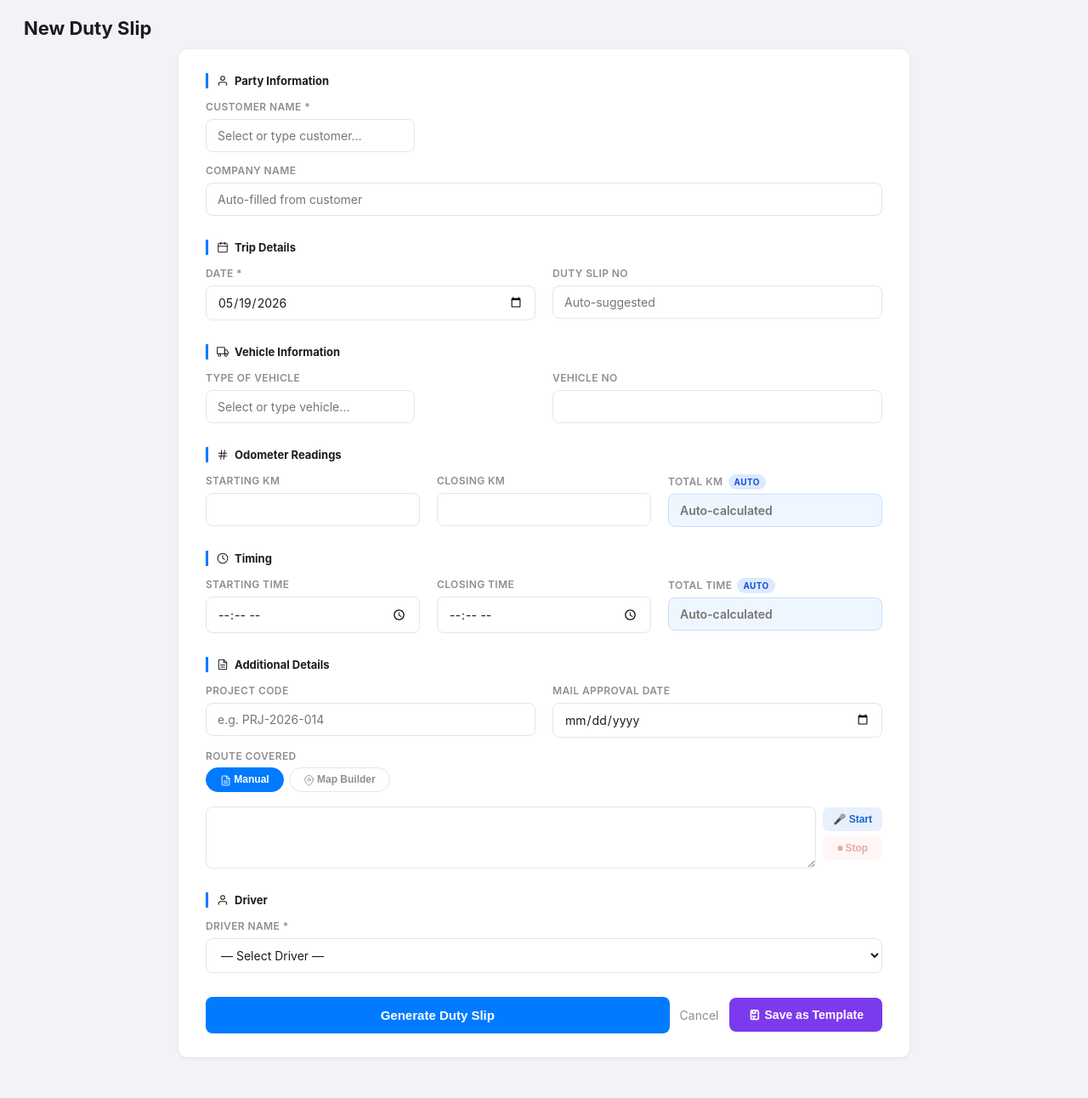
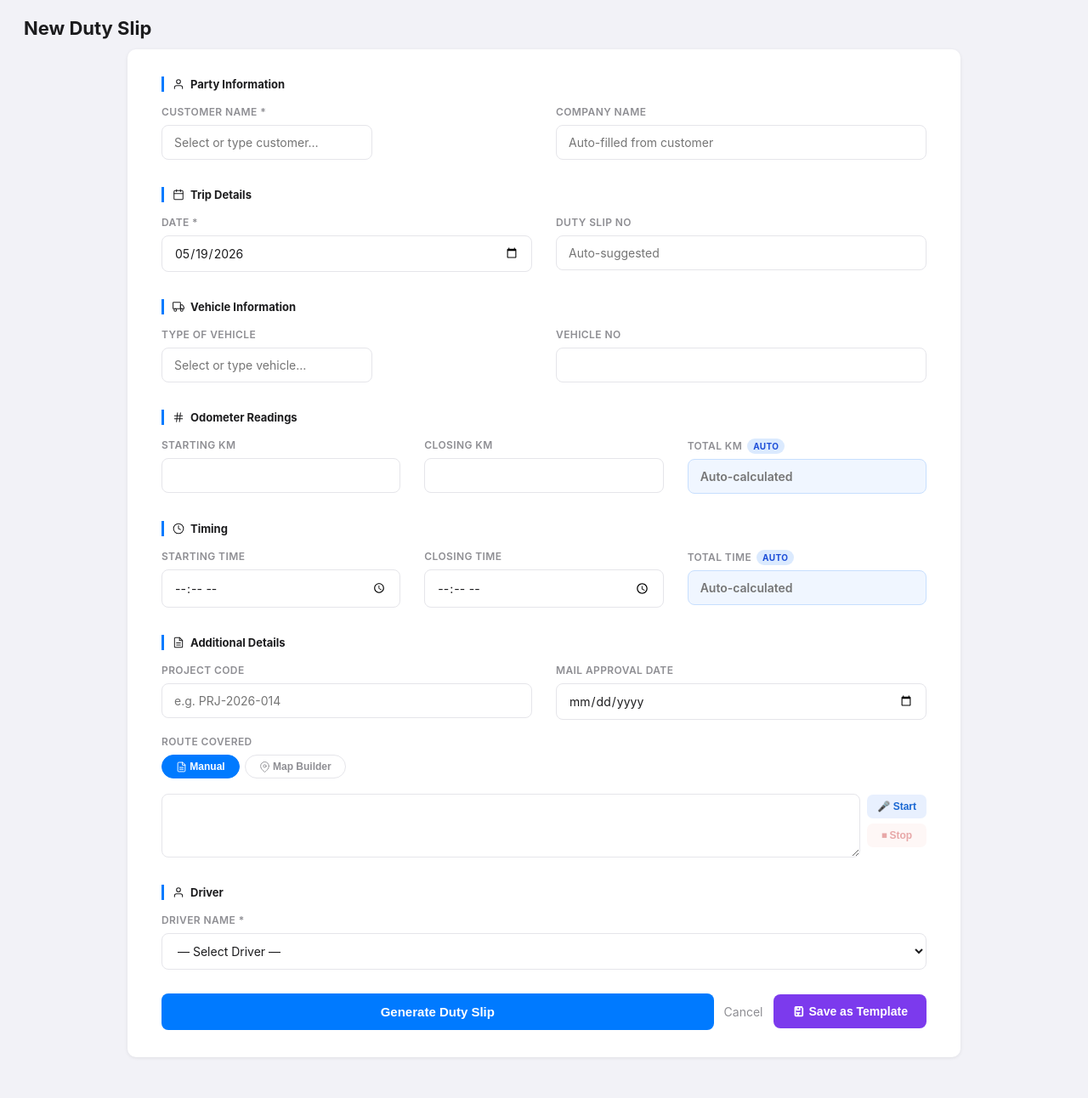
Before and after one commit to devank-yadav/billgenerator, a Flask app: page /generator in a window 1280 px wide. Shown: the part 56-1348 px from the top of the page at 85% size. Run offline with Flask 3, Linux system fonts and the light colour scheme; the visitor is signed in with stand-in values (Sample User, id 1); data comes from the database, SQL or seed files in the repository; data that the repository does not hold is empty; parts of the project's set-up code (start-up, migrations or seed data) failed here and were passed over.

Commit message:
Generator form: customer/company side-by-side, more breathing room
- Customer Name and Company Name now sit side by side (same 50% width)
  instead of both being full-width stacked — matches user expectation
- Max-width widened from 860px → 980px
- Card padding increased: 28px 32px → 32px 40px
- Grid gaps increased: 14px 20px → 18px 28px (more air between fields)
- Field label-to-input gap: 5px → 6px
- Input padding: 10px 13px → 11px 14px (inputs feel less cramped)
- Section label margin-top: 28px → 32px (clearer section separation)

Co-Authored-By: Claude Sonnet 4.6 <noreply@anthropic.com>

```diff
--- a/templates/generator.html
+++ b/templates/generator.html
@@ -80,11 +80,11 @@
     /* ---- FORM CARD ---- */
     .form-card {
       margin: 0 auto;
-      max-width: 860px;
+      max-width: 980px;
       background: var(--card);
       border-radius: var(--radius);
       box-shadow: var(--shadow);
-      padding: 28px 32px;
+      padding: 32px 40px;
     }
     .section-label {
       font-size: 13px;
@@ -92,7 +92,7 @@
       text-transform: none;
       letter-spacing: 0;
       color: var(--text);
-      margin: 28px 0 14px;
+      margin: 32px 0 16px;
       padding: 0 0 0 10px;
       border-left: 3px solid var(--primary);
       border-bottom: none;
@@ -105,21 +105,21 @@
     .form-grid {
       display: grid;
       grid-template-columns: 1fr 1fr;
-      gap: 14px 20px;
+      gap: 18px 28px;
     }
     .form-grid .full { grid-column: 1 / -1; }
     .three-col {
       display: grid;
       grid-template-columns: 1fr 1fr 1fr;
-      gap: 14px 20px;
+      gap: 18px 28px;
     }
     /* Odometer / Timing: 3-col with styled auto-calculated column */
     .calc-row {
       display: grid;
       grid-template-columns: 1fr 1fr 1fr;
-      gap: 14px 20px;
-    }
-    .field { display: flex; flex-direction: column; gap: 5px; }
+      gap: 18px 28px;
+    }
+    .field { display: flex; flex-direction: column; gap: 6px; }
     .field label {
       font-size: 12px;
       font-weight: 600;
@@ -131,7 +131,7 @@
     .field input,
     .field select,
     .field textarea {
-      padding: 10px 13px;
+      padding: 11px 14px;
       border: 1.5px solid var(--border);
       border-radius: 8px;
       font-size: 14px;
@@ -473,11 +473,11 @@
     @media (max-width: 640px) {
       .page-header { padding: 14px 16px 8px; }
       .quick-tpl-bar { padding: 6px 14px; }
-      .form-card { margin: 0 12px; padding: 16px 14px; }
-      .form-grid { grid-template-columns: 1fr; }
+      .form-card { margin: 0 10px; padding: 18px 16px; }
+      .form-grid { grid-template-columns: 1fr; gap: 14px; }
       .form-grid .full { grid-column: 1; }
-      .three-col { grid-template-columns: 1fr 1fr; }
-      .calc-row { grid-template-columns: 1fr 1fr; }
+      .three-col { grid-template-columns: 1fr 1fr; gap: 14px; }
+      .calc-row { grid-template-columns: 1fr 1fr; gap: 14px; }
       .calc-row .auto-col { grid-column: 1 / -1; }
       .form-footer { flex-wrap: wrap; gap: 10px; }
       .btn-save-tpl { margin-left: 0; width: 100%; justify-content: center; }
@@ -536,7 +536,7 @@
       <!-- PARTY INFO -->
       <div class="section-label"><svg class="icon" width="14" height="14"><use href="#icon-user"/></svg> Party Information</div>
       <div class="form-grid">
-        <div class="field full">
+        <div class="field">
           <label for="customer_name">Customer Name *</label>
           <div class="ac-wrap" style="position:relative;width:100%;">
           <input type="text" id="customer_name" name="customer_name"
@@ -545,7 +545,7 @@
                  placeholder="Select or type customer…" required>
           </div>
         </div>
-        <div class="field full">
+        <div class="field">
           <label for="company_name">Company Name</label>
           <input type="text" id="company_name" name="company_name"
                  value="{{ prefill.get('company_name', '') }}"
```
